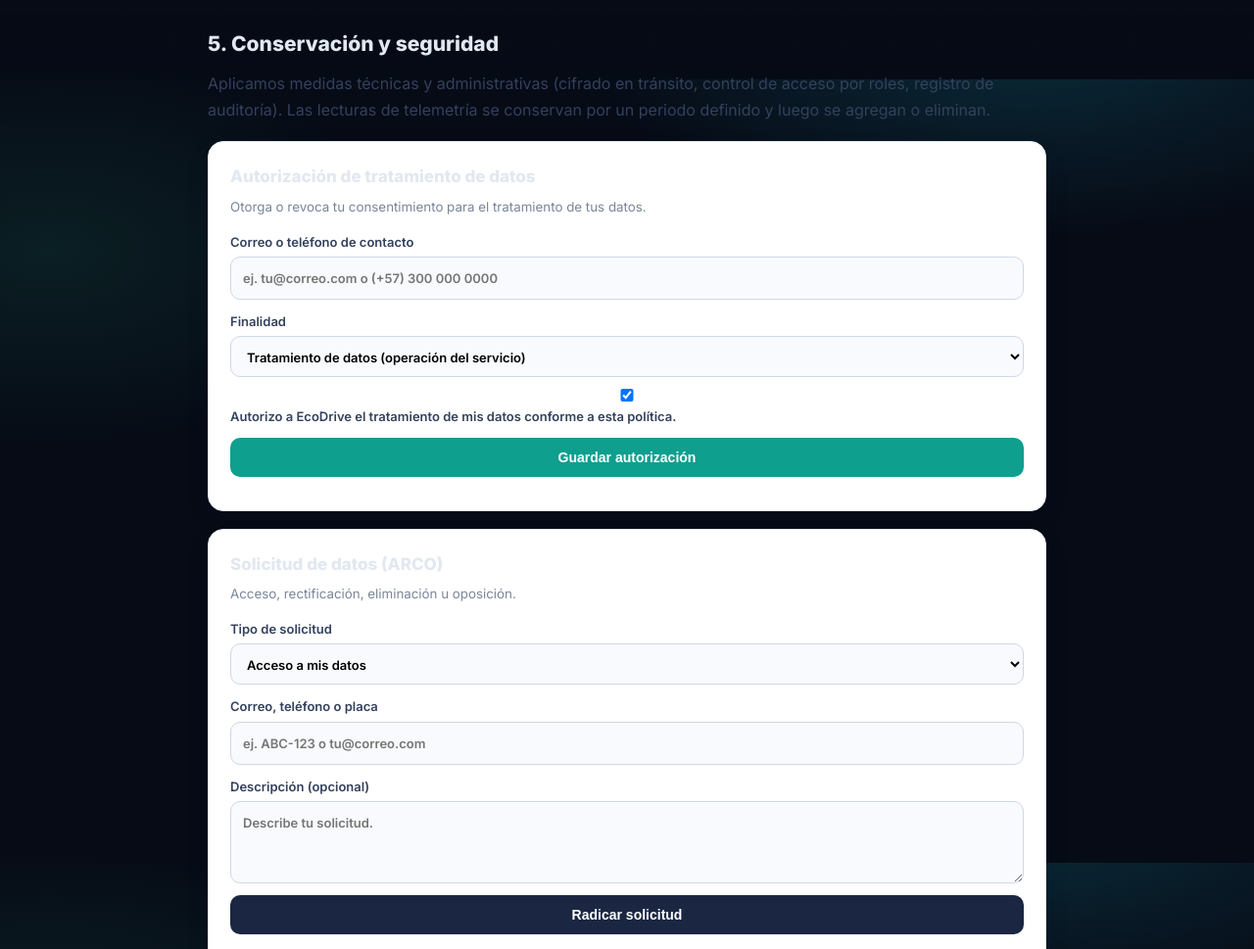
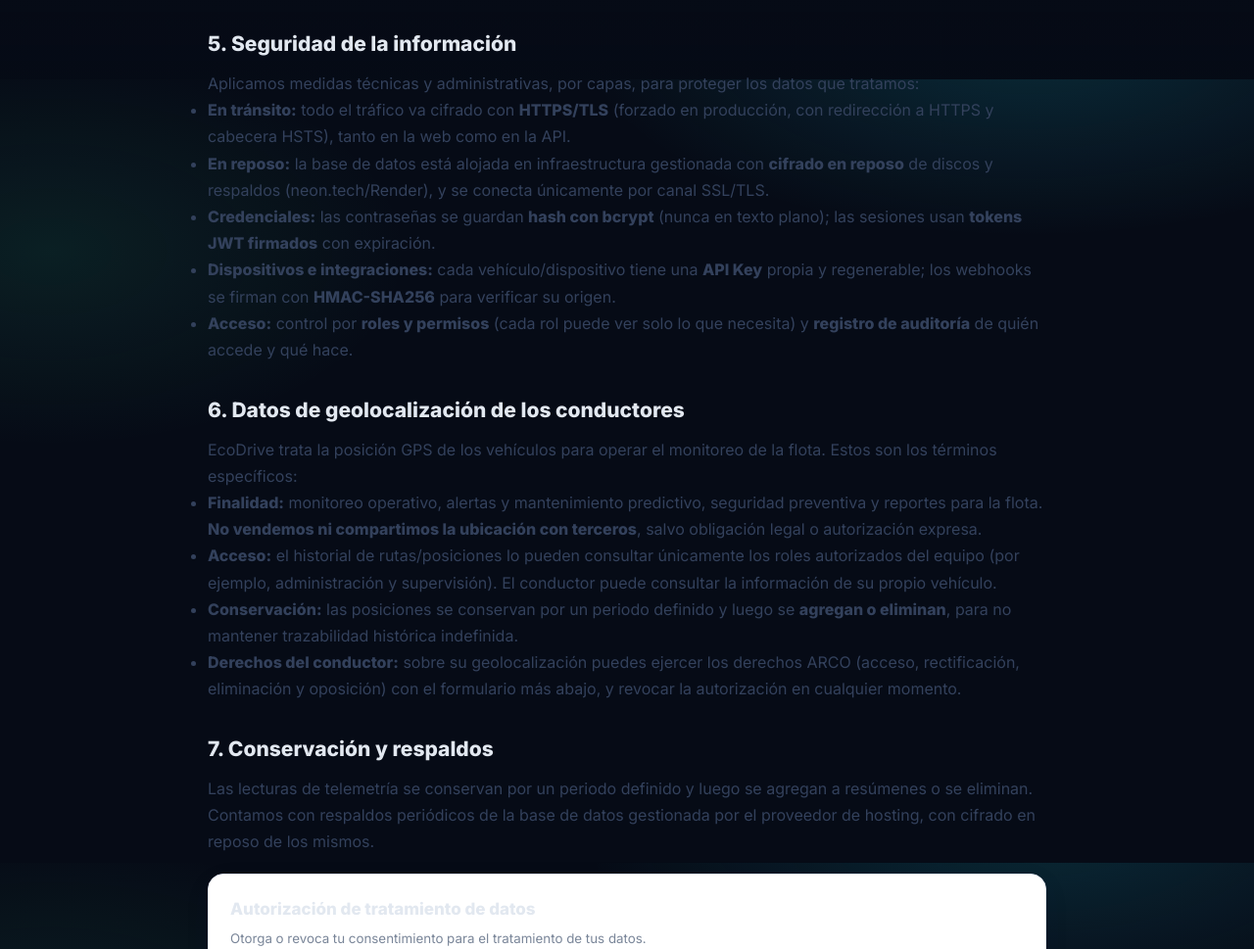
Before and after one commit to Santiago-Gohan/Ecodrive, a plain HTML site: page pagina-web/privacidad.html in a window 1280 px wide. Shown: the part 719-1688 px from the top of the page at 98% size. Drawn offline with Linux system fonts and the light colour scheme.

Commit message:
docs(privacidad): detallar seguridad (tránsito/reposo) y términos de geolocalización de conductores (v2.0)

```diff
--- a/pagina-web/privacidad.html
+++ b/pagina-web/privacidad.html
@@ -41,7 +41,7 @@
 
   <div class="priv-wrap">
     <h1>Privacidad y tratamiento de datos</h1>
-    <p class="priv-fecha">Política de Tratamiento de Datos Personales · Versión 1.0 · Vigente para Colombia (Ley 1581 de 2012 y Decreto 1377 de 2013).</p>
+    <p class="priv-fecha">Política de Tratamiento de Datos Personales · Versión 2.0 · Vigente para Colombia (Ley 1581 de 2012 y Decreto 1377 de 2013).</p>
 
     <h2>1. Responsable del tratamiento</h2>
     <p>EcoDrive es una plataforma de monitoreo y mantenimiento predictivo de flotas vehiculares (proyecto SENA ADSO). El responsable del tratamiento es el equipo EcoDrive. Canal de atención: <a href="mailto:hola@ecodrive.app">hola@ecodrive.app</a>.</p>
@@ -59,8 +59,27 @@
     <h2>4. Sus derechos (ARCO)</h2>
     <p>Como titular puedes <b>conocer, actualizar, rectificar</b> y <b>solicitar la supresión</b> de tus datos, así como <b>revocar la autorización</b> otorgada. Puedes radicar tu solicitud usando el formulario disponible más abajo.</p>
 
-    <h2>5. Conservación y seguridad</h2>
-    <p>Aplicamos medidas técnicas y administrativas (cifrado en tránsito, control de acceso por roles, registro de auditoría). Las lecturas de telemetría se conservan por un periodo definido y luego se agregan o eliminan.</p>
+    <h2>5. Seguridad de la información</h2>
+    <p>Aplicamos medidas técnicas y administrativas, por capas, para proteger los datos que tratamos:</p>
+    <ul>
+      <li><b>En tránsito:</b> todo el tráfico va cifrado con <b>HTTPS/TLS</b> (forzado en producción, con redirección a HTTPS y cabecera HSTS), tanto en la web como en la API.</li>
+      <li><b>En reposo:</b> la base de datos está alojada en infraestructura gestionada con <b>cifrado en reposo</b> de discos y respaldos (neon.tech/Render), y se conecta únicamente por canal SSL/TLS.</li>
+      <li><b>Credenciales:</b> las contraseñas se guardan <b>hash con bcrypt</b> (nunca en texto plano); las sesiones usan <b>tokens JWT firmados</b> con expiración.</li>
+      <li><b>Dispositivos e integraciones:</b> cada vehículo/dispositivo tiene una <b>API Key</b> propia y regenerable; los webhooks se firman con <b>HMAC-SHA256</b> para verificar su origen.</li>
+      <li><b>Acceso:</b> control por <b>roles y permisos</b> (cada rol puede ver solo lo que necesita) y <b>registro de auditoría</b> de quién accede y qué hace.</li>
+    </ul>
+
+    <h2>6. Datos de geolocalización de los conductores</h2>
+    <p>EcoDrive trata la posición GPS de los vehículos para operar el monitoreo de la flota. Estos son los términos específicos:</p>
+    <ul>
+      <li><b>Finalidad:</b> monitoreo operativo, alertas y mantenimiento predictivo, seguridad preventiva y reportes para la flota. <b>No vendemos ni compartimos la ubicación con terceros</b>, salvo obligación legal o autorización expresa.</li>
+      <li><b>Acceso:</b> el historial de rutas/posiciones lo pueden consultar únicamente los roles autorizados del equipo (por ejemplo, administración y supervisión). El conductor puede consultar la información de su propio vehículo.</li>
+      <li><b>Conservación:</b> las posiciones se conservan por un periodo definido y luego se <b>agregan o eliminan</b>, para no mantener trazabilidad histórica indefinida.</li>
+      <li><b>Derechos del conductor:</b> sobre su geolocalización puedes ejercer los derechos ARCO (acceso, rectificación, eliminación y oposición) con el formulario más abajo, y revocar la autorización en cualquier momento.</li>
+    </ul>
+
+    <h2>7. Conservación y respaldos</h2>
+    <p>Las lecturas de telemetría se conservan por un periodo definido y luego se agregan a resúmenes o se eliminan. Contamos con respaldos periódicos de la base de datos gestionada por el proveedor de hosting, con cifrado en reposo de los mismos.</p>
 
     <!-- Consentimiento -->
     <div class="priv-card">
```
Also changed, not shown: docs/PRIVACIDAD.md (+14 -0 lines).
